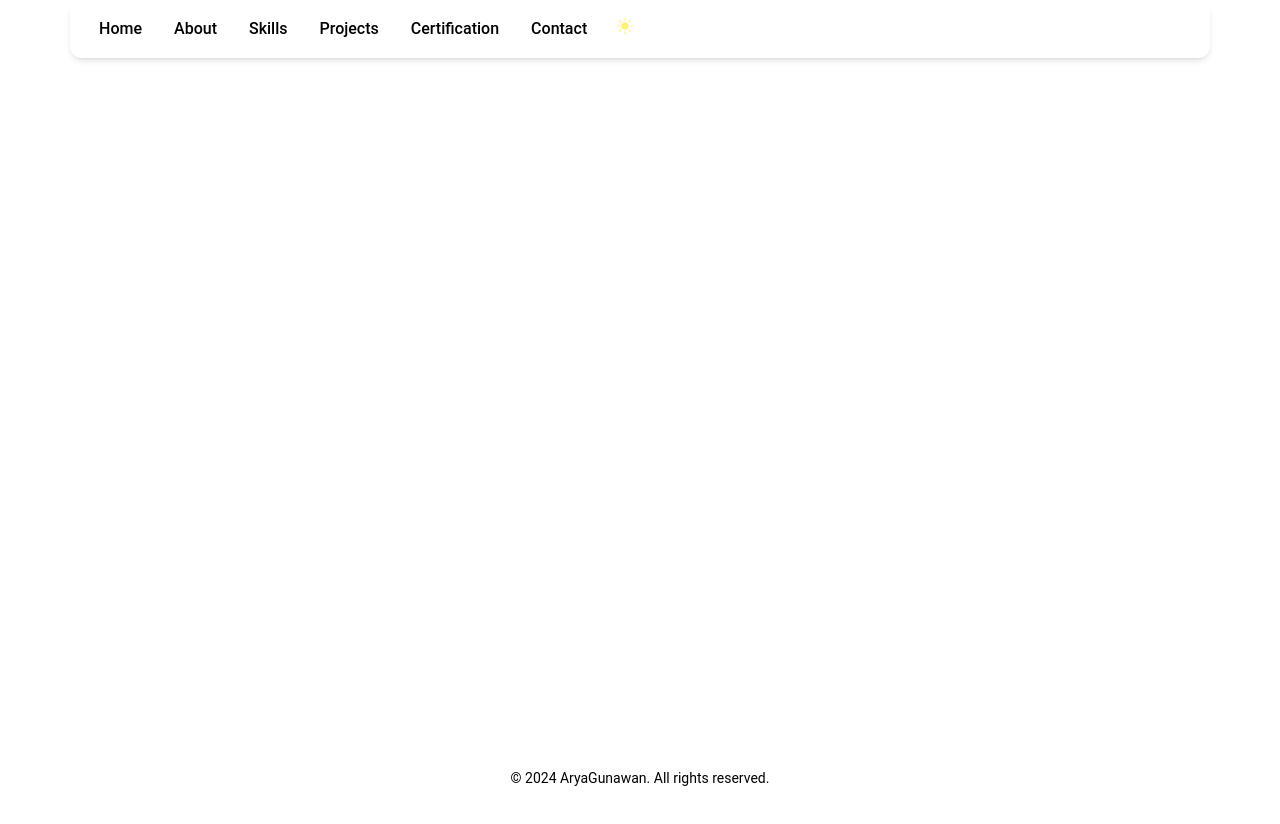
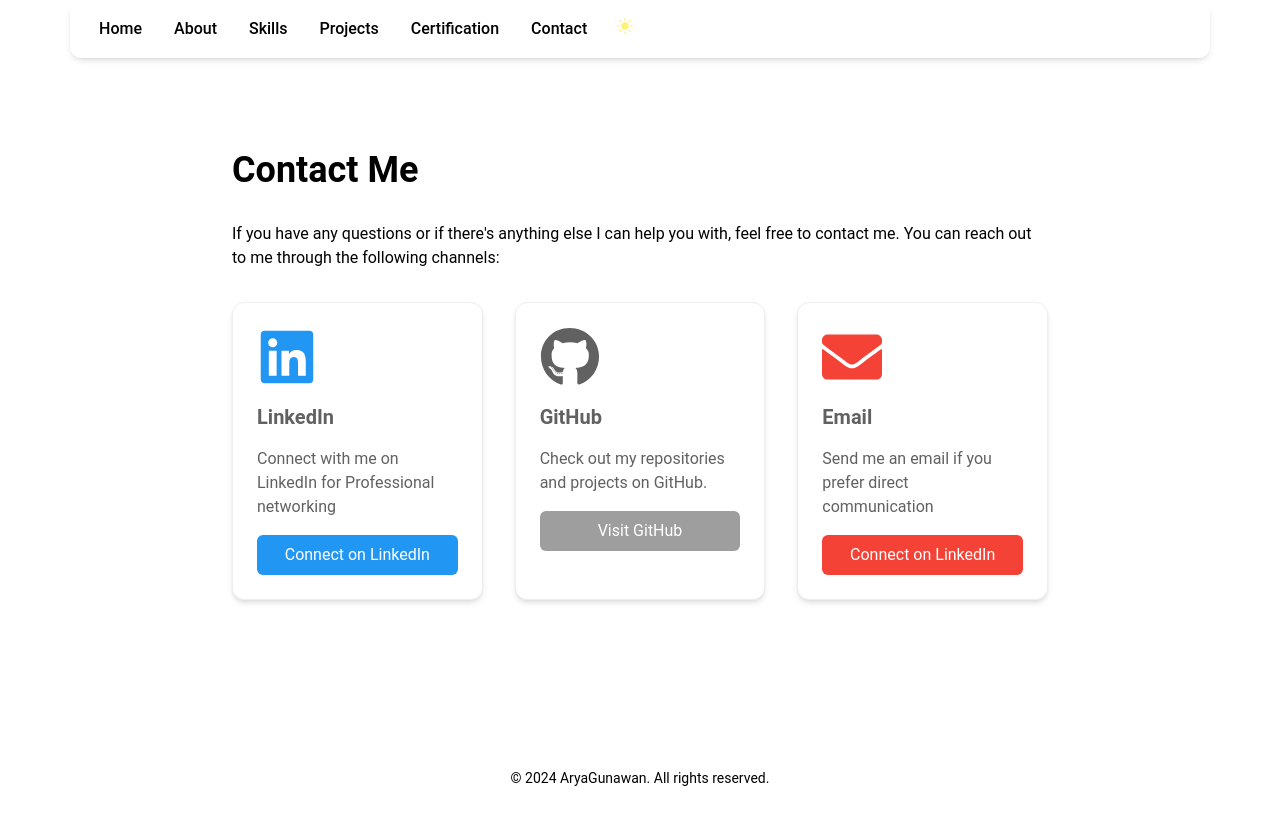
Before and after one commit to aryadipanegara/portfolio, a React (Vite) app: page /contact in a window 1280 px wide. Shown: the top 824 px of the page. Before the commit the page ends 800 px from the top, so only its background shows below. Built offline with nearby package versions, Linux system fonts and the light colour scheme.

Commit message:
create page contact

```diff
--- /dev/null
+++ b/src/pages/Contact.tsx
@@ -0,0 +1,81 @@
+import { Card, CardBody } from "@material-tailwind/react";
+import { FaEnvelope, FaGithub, FaLinkedin } from "react-icons/fa";
+
+export default function Contact() {
+  return (
+    <section className="min-h-screen mx-auto px-5 mt-16 dark:bg-black">
+      <div className="py-7 px-5 sm:px-0">
+        <div className=" relative">
+          <h2 className="text-4xl font-bold mb-8">Contact Me</h2>
+          <p className="mb-8">
+            If you have any questions or if there's anything else I can help you
+            with, feel free to contact me. You can reach out to me through the
+            following channels:
+          </p>
+          <div className="grid grid-cols-1 sm:grid-cols-2 lg:grid-cols-3 gap-8">
+            <Card
+              placeholder="card"
+              className="dark:bg-black dark:text-white border"
+            >
+              <CardBody placeholder="cardbody">
+                <FaLinkedin className="text-6xl mb-4 text-blue-500" />
+                <h3 className="text-xl font-semibold mb-4">LinkedIn</h3>
+                <p className="mb-4">
+                  Connect with me on LinkedIn for Professional networking
+                </p>
+                <a
+                  href="https://www.linkedin.com/in/aryagunawan/"
+                  target="_blank"
+                  rel="noopener noreferrer"
+                  className="block text-center p-2 bg-blue-500 text-white rounded-md cursor-pointer "
+                >
+                  Connect on LinkedIn
+                </a>
+              </CardBody>
+            </Card>
+            <Card
+              placeholder="card"
+              className="dark:bg-black dark:text-white border"
+            >
+              <CardBody placeholder="cardbody">
+                <FaGithub className="text-6xl mb-4" />
+                <h3 className="text-xl font-semibold mb-4">GitHub</h3>
+                <p className="mb-4">
+                  Check out my repositories and projects on GitHub.
+                </p>
+                <a
+                  href="https://github.com/AryaGunawann"
+                  target="_blank"
+                  rel="noopener noreferrer"
+                  className="block text-center p-2 bg-gray-500 text-white rounded-md cursor-pointer "
+                >
+                  Visit GitHub
+                </a>
+              </CardBody>
+            </Card>
+            <Card
+              placeholder="card"
+              className="dark:bg-black dark:text-white border"
+            >
+              <CardBody placeholder="cardbody">
+                <FaEnvelope className="text-6xl mb-4 text-red-500" />
+                <h3 className="text-xl font-semibold mb-4">Email</h3>
+                <p className="mb-4">
+                  Send me an email if you prefer direct communication
+                </p>
+                <a
+                  href="mailto:aryadipanegarag@gmail.com"
+                  target="_blank"
+                  rel="noopener noreferrer"
+                  className="block text-center p-2 bg-red-500 text-white rounded-md cursor-pointer "
+                >
+                  Connect on LinkedIn
+                </a>
+              </CardBody>
+            </Card>
+          </div>
+        </div>
+      </div>
+    </section>
+  );
+}
--- a/src/router/index.tsx
+++ b/src/router/index.tsx
@@ -1,10 +1,10 @@
 import { Route, Routes } from "react-router-dom";
 import { Layout } from "../components/templates/Layout";
-
 import Home from "../pages/Home";
 import About from "../pages/About";
 import Skills from "../pages/Skills";
 import Projects from "../pages/Projects";
+import Contact from "../pages/Contact";
 
 export default function App() {
   return (
@@ -15,6 +15,7 @@ export default function App() {
         <Route index path="/about" element={<About />} />
         <Route index path="/skills" element={<Skills />} />
         <Route index path="/projects" element={<Projects />} />
+        <Route index path="/contact" element={<Contact />} />
       </Routes>
     </Layout>
   );
```
